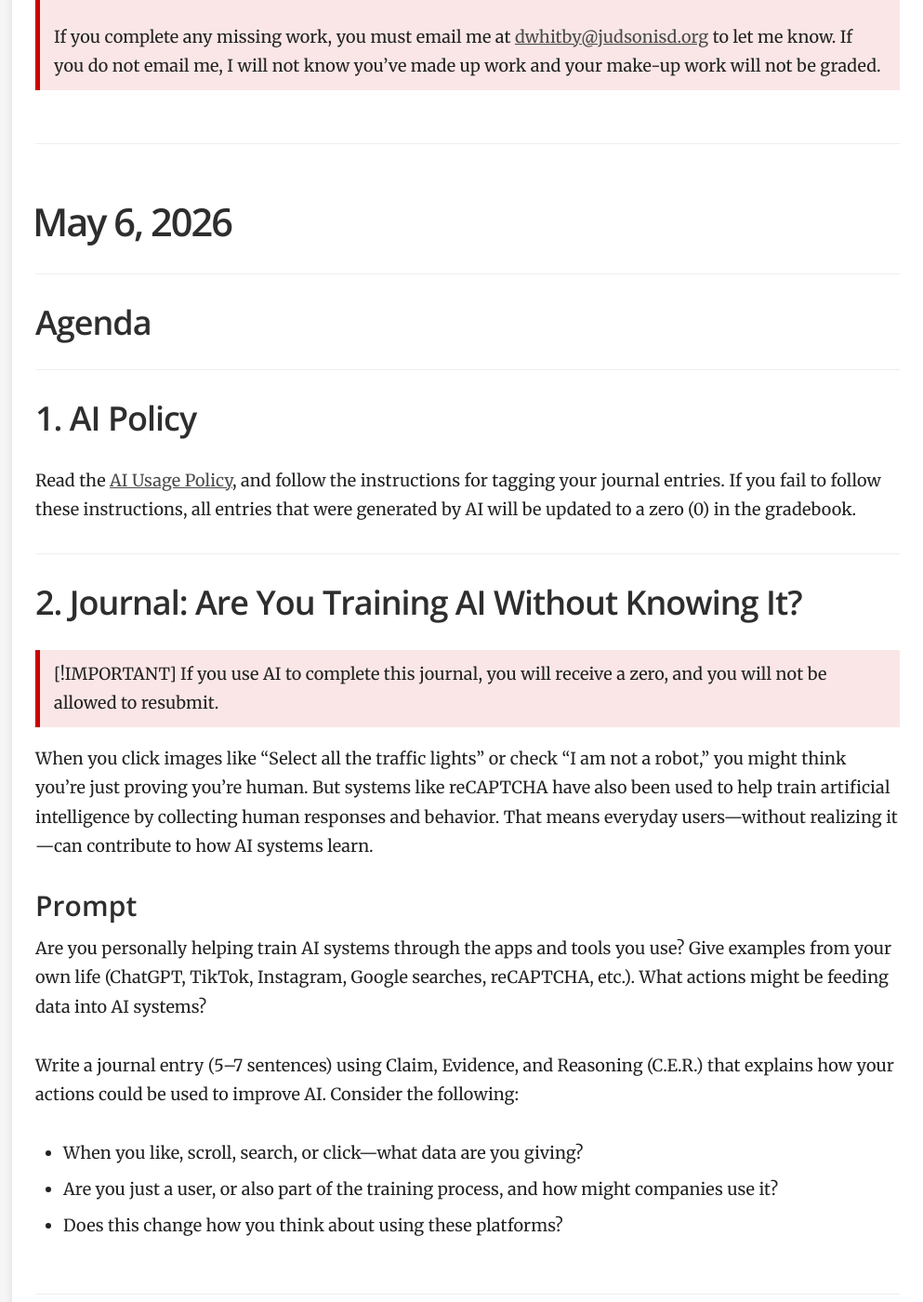
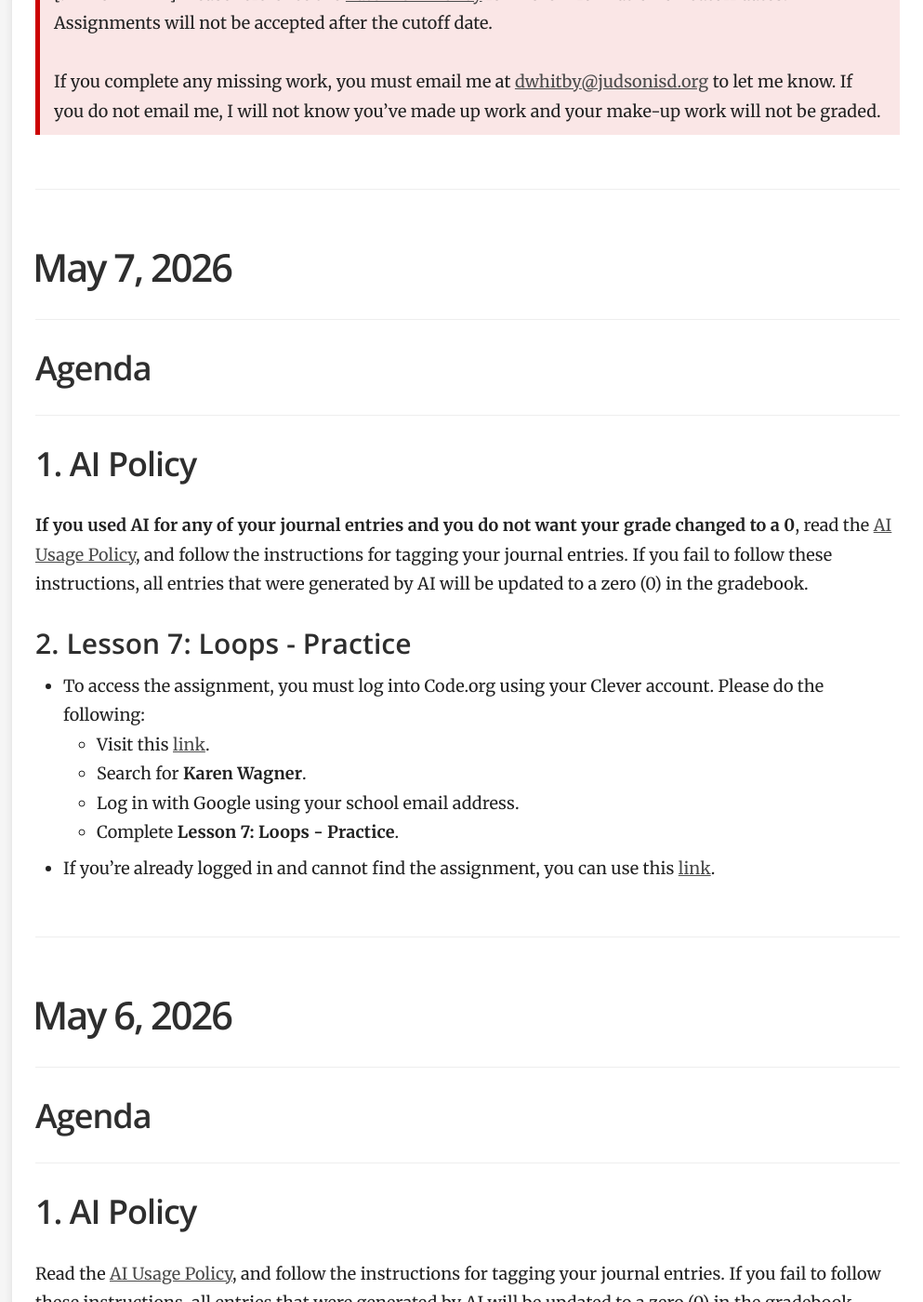
Before and after one commit to mswhitby/classroom, a Jekyll site: the page built from _docs/classes/1st.md, in a window 1280 px wide and 1400 px high, scrolled down 2151 px. Shown: the whole window at 93% size, without its empty margins (287-1280 px from the left). Built offline with Jekyll 4.4.1, drawn with Linux system fonts in a browser that asks for light colours; some of the changed text lies outside the part shown.

Commit message:
Updated lessons

```diff
--- a/_docs/classes/1st.md
+++ b/_docs/classes/1st.md
@@ -21,6 +21,14 @@ order: 1
     <td align="left"><a href="https://github.com/mswhitby/classroom/blob/main/_docs/classes/1st.md#may-6-2026">Journal: Are You Training AI Without Knowing It?</a></td>
     <td align="left">Daily</td>
   </tr>
+
+  <tr>
+    <td align="left">May 7, 2026</td>
+    <td align="left">May 14, 2026</td>
+    <td align="left"><a href="https://github.com/mswhitby/classroom/blob/main/_docs/classes/1st.md#may-7-2026">Lesson 7: Loops - Practice</a></td>
+    <td align="left">Daily</td>
+  </tr>
+
 </table>
 
 ## P4B Assignments
@@ -182,6 +190,26 @@ order: 1
 
 ****
 
+# May 7, 2026
+
+## Agenda
+
+## 1. AI Policy
+
+**If you used AI for any of your journal entries and you do not want your grade changed to a 0**, read the [AI Usage Policy](https://github.com/mswhitby/classroom/blob/main/_docs/resources/ai_policy.md), and follow the instructions for tagging your journal entries. If you fail to follow these instructions, all entries that were generated by AI will be updated to a zero (0) in the gradebook.
+
+### 2. Lesson 7: Loops - Practice
+
+- To access the assignment, you must log into Code.org using your Clever account. Please do the following:
+    - Visit this [link](https://clever.com/oauth/district-picker?client_id=2f27405716644a951b23&redirect_uri=https%3A%2F%2Fstudio.code.org%2Fusers%2Fauth%2Fclever%2Fcallback&response_type=code&state=ede33ff61289cf32708a0f54079cdd23e31d0b0a02b0e0e8).
+    - Search for **Karen Wagner**.
+    - Log in with Google using your school email address.
+    - Complete **Lesson 7: Loops - Practice**.
+
+- If you're already logged in and cannot find the assignment, you can use this [link](https://studio.code.org/courses/programming-with-music-lab-2025/units/1/lessons/7/levels/1).
+
+----
+
 # May 6, 2026
 
 ## Agenda
```
